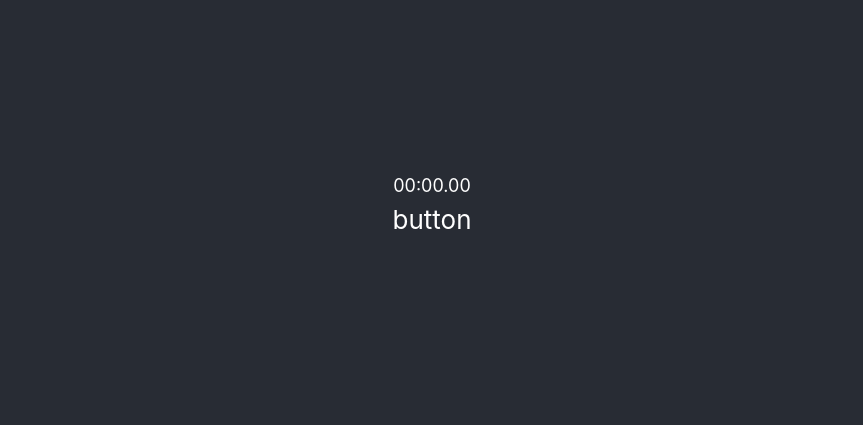
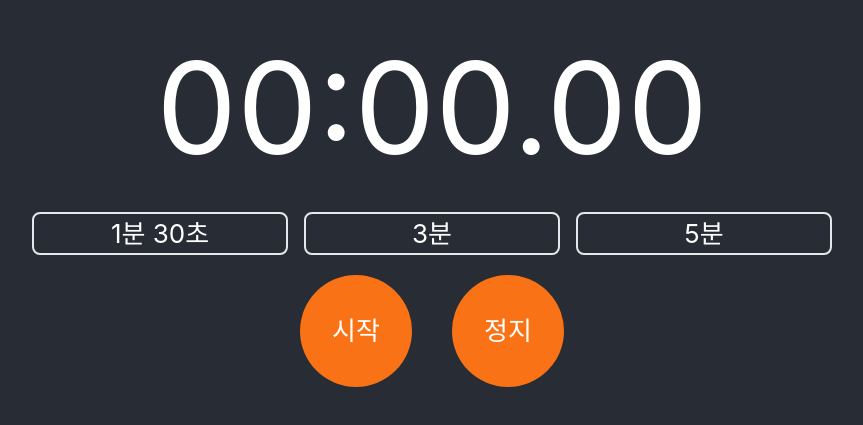
Before and after one commit to LimFull/stronglift-timer, a React (Create React App) app: page / in a window 1280 px wide. Shown: the part 195-620 px from the top of the page, without its empty margins (208-1071 px from the left). Built offline with nearby package versions, Linux system fonts and the light colour scheme.

Commit message:
timer buttons

```diff
--- a/src/App.tsx
+++ b/src/App.tsx
@@ -2,24 +2,86 @@ import logo from "./logo.svg";
 import "./App.css";
 import React, { useState, useRef } from "react";
 import Timer from "./components/Timer";
+import TimeButton from "./components/TimeButton";
+import { Button } from "./components/Button";
 
 const App: React.FC = () => {
-  const [startTime, setStartTime] = useState(0);
   const startCount = useRef(() => {});
+  const resetCount = useRef(() => {});
+  const stopTimer = useRef(() => {});
+  const setStartTime = useRef((num: number) => {
+    console.log("default");
+  });
+  const [timerDisable, setTimerDisable] = useState(false);
+  const [isStop, setIsStop] = useState(false);
+  const [deafultTime, setDefaultTime] = useState(0);
+  const [isRun, setIsRun] = useState(false);
   return (
     <div className="App">
       <header className="App-header">
-        <Timer startTime={startTime} startCount={startCount} />
-
-        <button
-          onClick={() => {
-            console.log("누름");
-            setStartTime(startTime + 100);
-            startCount.current();
-          }}
-        >
-          button
-        </button>
+        <Timer
+          setStartTime={setStartTime}
+          startCount={startCount}
+          resetCount={resetCount}
+          stopTimer={stopTimer}
+          setTimerDisable={setTimerDisable}
+        />
+        <div className="flex flex-row	w-full justify-center ">
+          <TimeButton
+            time={90000}
+            onClick={(num: number) => {
+              setStartTime.current(num);
+              setDefaultTime(num);
+            }}
+          />
+          <TimeButton
+            time={180000}
+            onClick={(num: number) => {
+              setStartTime.current(num);
+              setDefaultTime(num);
+            }}
+          />
+          <TimeButton
+            time={300000}
+            onClick={(num: number) => {
+              setStartTime.current(num);
+              setDefaultTime(num);
+            }}
+          />
+        </div>
+        <div className="flex flex-row w-full justify-center">
+          <Button
+            onClick={() => {
+              startCount.current();
+              setIsRun(true);
+            }}
+            name="시작"
+            className="w-28 h-28 bg-orange-500 m-5 rounded-full	"
+            disable={timerDisable}
+          />
+          {!isStop ? (
+            <Button
+              onClick={() => {
+                stopTimer.current();
+                setIsStop(true);
+                setIsRun(false);
+              }}
+              name="정지"
+              className="w-28 h-28 bg-orange-500 m-5 rounded-full	"
+              disable={!isRun}
+            />
+          ) : (
+            <Button
+              onClick={() => {
+                resetCount.current();
+                setIsStop(false);
+                setStartTime.current(deafultTime);
+              }}
+              name="재설정"
+              className="w-28 h-28 bg-orange-500 m-5 rounded-full	"
+            />
+          )}
+        </div>
       </header>
     </div>
   );
--- /dev/null
+++ b/src/components/Button.tsx
@@ -0,0 +1,22 @@
+import React from "react";
+import { ButtonProps } from "../types/button";
+
+export const Button: React.FC<ButtonProps> = ({
+  onClick,
+  className,
+  name,
+  disable = false,
+}) => {
+  console.log("Button render", className, name);
+  return (
+    <button
+      onClick={() => {
+        onClick();
+      }}
+      className={className}
+      disabled={disable ? true : false}
+    >
+      {name ? name : ""}
+    </button>
+  );
+};
--- /dev/null
+++ b/src/components/TimeButton.tsx
@@ -0,0 +1,21 @@
+import React from "react";
+import { ButtonProps, TimeProps } from "../types/button";
+import { getStringTime } from "../utils";
+
+export const TimeButton: React.FC<TimeProps & ButtonProps> = ({
+  time,
+  onClick,
+}) => {
+  return (
+    <button
+      className="border-solid border-2 border-white-600 rounded-lg w-1/5 mx-2"
+      onClick={() => {
+        onClick(time);
+      }}
+    >
+      {getStringTime(time)}
+    </button>
+  );
+};
+
+export default TimeButton;
--- a/src/components/Timer.tsx
+++ b/src/components/Timer.tsx
@@ -1,31 +1,70 @@
-import React, { useState, useEffect } from "react";
+import React, { useEffect, useRef, Dispatch, SetStateAction } from "react";
 import { getFormattedTime } from "../utils";
 
 type TimerProps = {
-  startTime: number;
+  setStartTime: React.MutableRefObject<Function>;
   startCount: React.MutableRefObject<Function>;
+  resetCount: React.MutableRefObject<Function>;
+  stopTimer: React.MutableRefObject<Function>;
+  setTimerDisable: Dispatch<SetStateAction<boolean>>;
 };
 
-export const Timer: React.FC<TimerProps> = ({ startTime = 0, startCount }) => {
-  const [time, setTime] = useState(getFormattedTime(0));
+export const Timer: React.FC<TimerProps> = ({
+  startCount,
+  resetCount,
+  stopTimer,
+  setStartTime,
+  setTimerDisable,
+}) => {
+  const timerStartTime = useRef(0);
+  const interval = useRef(0);
 
   useEffect(() => {
     startCount.current = startCountDown;
+    resetCount.current = resetCountDown;
+    stopTimer.current = stopCountDown;
+    setStartTime.current = _setStartTime;
   }, []);
 
-  useEffect(() => {
-    console.log("시간 바뀜");
-    setTime(getFormattedTime(startTime));
-    return () => {};
-  }, [startTime]);
+  function _setStartTime(time: number = 0): void {
+    timerStartTime.current = time;
+    const p = document.getElementById("time")! as HTMLParagraphElement;
+    p.innerText = String(getFormattedTime(time));
+  }
 
   function startCountDown(): void {
-    console.log("startCountDown called");
+    setTimerDisable(true);
+    const p = document.getElementById("time")! as HTMLParagraphElement;
+    var currentTime = timerStartTime.current;
+    const intervalTime = 10;
+    interval.current = window.setInterval(() => {
+      currentTime -= intervalTime;
+      if (currentTime <= 0) {
+        p.innerText = String(getFormattedTime(0));
+        window.clearInterval(interval.current);
+        setTimerDisable(false);
+      } else {
+        p.innerText = String(getFormattedTime(currentTime));
+      }
+    }, intervalTime);
+  }
+
+  function resetCountDown(): void {
+    setTimerDisable(false);
+
+    window.clearInterval(interval.current);
+  }
+
+  function stopCountDown(): void {
+    setTimerDisable(false);
+    window.clearInterval(interval.current);
   }
 
   return (
     <div>
-      <p className="text-lg text-white">{time}</p>
+      <p id="time" className=" text-white text-7xl sm:text-9xl my-10">
+        00:00.00
+      </p>
     </div>
   );
 };
--- /dev/null
+++ b/src/types/button.tsx
@@ -0,0 +1,10 @@
+export type TimeProps = {
+  time: number;
+};
+
+export type ButtonProps = {
+  onClick: Function;
+  className?: string;
+  name?: string;
+  disable?: Boolean;
+};
--- a/src/utils/index.tsx
+++ b/src/utils/index.tsx
@@ -14,3 +14,15 @@ export const getFormattedTime = (milliSeconds: number): string => {
     String(ms).padStart(3, "0").substring(0, 2)
   );
 };
+
+export const getStringTime = (milseconds: number): string => {
+  let full = milseconds / 1000;
+  const s = full % 60;
+  full = full - s;
+  const m = full / 60;
+
+  if (s === 0) {
+    return m + "분";
+  }
+  return m + "분 " + s + "초";
+};
```
Also changed, not shown: tsconfig.json (+6 -6 lines).
